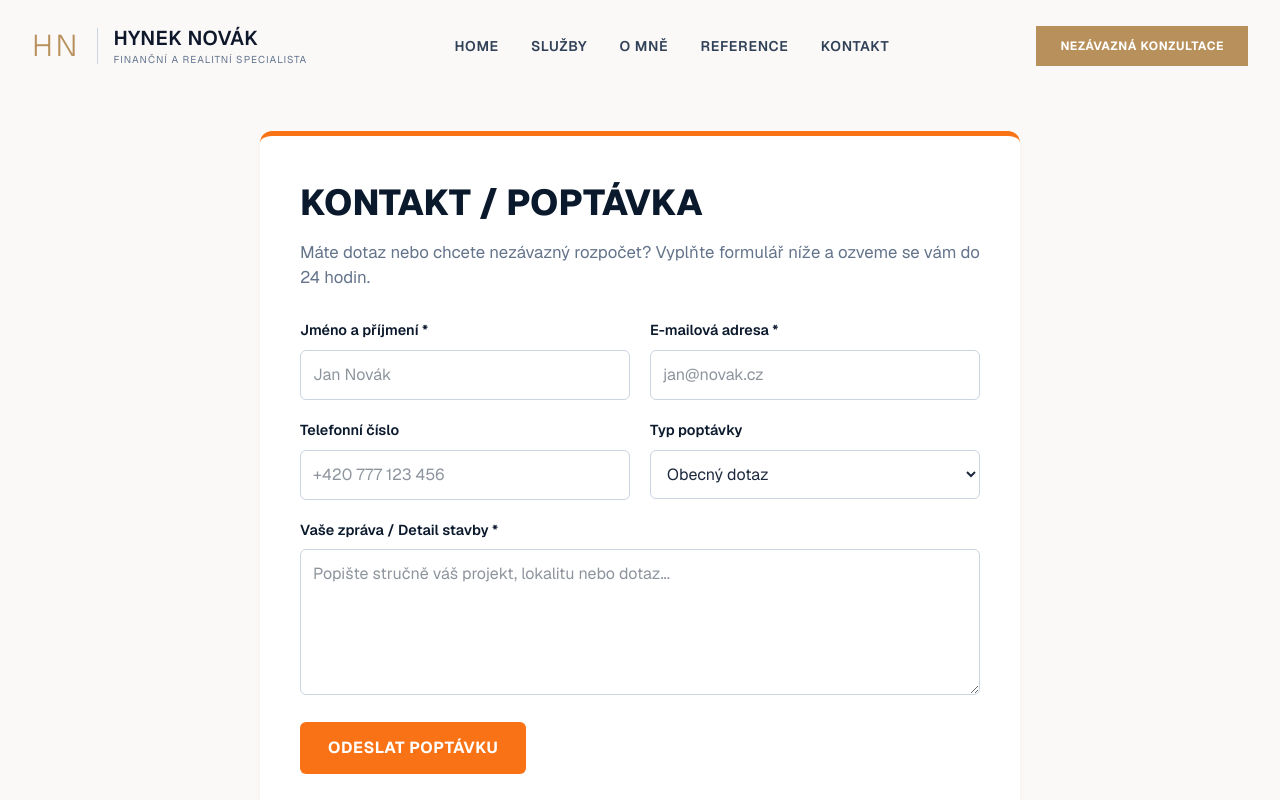
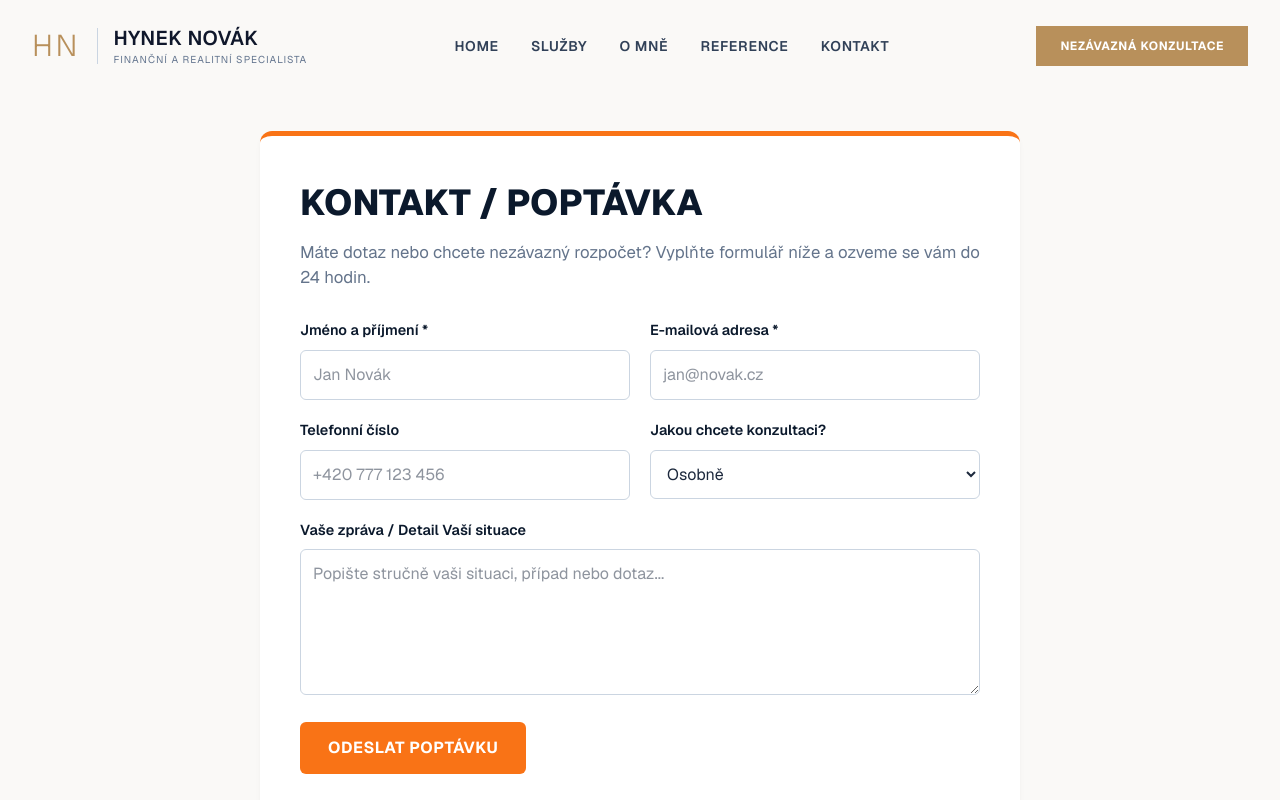
Before and after one commit to DrSajmon/web-novak, a Next.js app in the folder web-finance/: page /poptavka in a window 1280 px wide. Shown: the top 800 px of the page. Built offline with nearby package versions, Linux system fonts and the light colour scheme.

Commit message:
Oprava odkazu na sluzbach a edit poptavky

```diff
--- a/web-finance/src/app/poptavka/page.tsx
+++ b/web-finance/src/app/poptavka/page.tsx
@@ -78,7 +78,7 @@ export default function KontaktPage() {
         {/* POKUD JE ODESLÁNO, ZOBRAZÍ SE DĚKOVNÁ HLÁŠKA */}
         {odeslano ? (
           <div style={{ backgroundColor: '#f0fdf4', border: '1px solid #bbf7d0', color: '#166534', padding: '25px', borderRadius: '8px', textAlign: 'center' }}>
-            <h3 style={{ margin: '0 0 10px 0', fontSize: '1.3rem' }}>Děkujeme za vaši poptávku!</h3>
+            <h3 style={{ margin: '0 0 10px 0', fontSize: '1.3rem' }}>Děkujeme za váš zájem!</h3>
             <p style={{ margin: 0 }}>Formulář byl úspěšně odeslán. Co nejdříve se vám ozveme zpět.</p>
           </div>
         ) : (
@@ -136,7 +136,7 @@ export default function KontaktPage() {
 
               <div>
                 <label style={{ display: 'block', fontWeight: '600', marginBottom: '8px', color: '#0b192c', fontSize: '0.9rem' }}>
-                  Typ poptávky
+                  Jakou chcete konzultaci?
                 </label>
                 <select
                   name="sluzba"
@@ -144,10 +144,10 @@ export default function KontaktPage() {
                   onChange={handleChange}
                   style={{ width: '100%', padding: '12px', borderRadius: '6px', border: '1px solid #cbd5e1', fontSize: '1rem', backgroundColor: '#fff', boxSizing: 'border-box' }}
                 >
-                  <option value="Obecný dotaz">Obecný dotaz</option>
-                  <option value="Rodinné domy na klíč">Rodinné domy na klíč</option>
-                  <option value="Hrubé stavby & Základy">Hrubé stavby & Základy</option>
-                  <option value="Rekonstrukce & Zateplení">Rekonstrukce & Zateplení</option>
+                  <option value="Obecný dotaz">Osobně</option>
+                  <option value="Rodinné domy na klíč">Telefonicky</option>
+                  <option value="Hrubé stavby & Základy">Google meet</option>
+                  <option value="Rekonstrukce & Zateplení">Zoom</option>
                 </select>
               </div>
             </div>
@@ -155,7 +155,7 @@ export default function KontaktPage() {
             {/* ŘÁDEK 3: Textová zpráva */}
             <div>
               <label style={{ display: 'block', fontWeight: '600', marginBottom: '8px', color: '#0b192c', fontSize: '0.9rem' }}>
-                Vaše zpráva / Detail stavby *
+                Vaše zpráva / Detail Vaší situace
               </label>
               <textarea
                 name="zprava"
@@ -163,7 +163,7 @@ export default function KontaktPage() {
                 rows={5}
                 value={formData.zprava}
                 onChange={handleChange}
-                placeholder="Popište stručně váš projekt, lokalitu nebo dotaz..."
+                placeholder="Popište stručně vaši situaci, případ nebo dotaz..."
                 style={{ width: '100%', padding: '12px', borderRadius: '6px', border: '1px solid #cbd5e1', fontSize: '1rem', fontFamily: 'inherit', boxSizing: 'border-box' }}
               />
             </div>
--- a/web-finance/src/app/sluzby/page.tsx
+++ b/web-finance/src/app/sluzby/page.tsx
@@ -28,9 +28,11 @@ export default function SluzbyPage(){
           <Link href="/kontakt">KONTAKT</Link>
         </div>
 
-        <button className="hidden md:block bg-[#b8905b] text-white px-6 py-3 text-xs font-bold uppercase tracking-wider hover:bg-[#a07c4c] transition-colors">
-          Nezávazná konzultace
-        </button>
+        <Link href="/poptavka">
+          <button className="hidden md:block bg-[#b8905b] text-white px-6 py-3 text-xs font-bold uppercase tracking-wider hover:bg-[#a07c4c] transition-colors">
+            Nezávazná konzultace
+          </button>
+        </Link>
       </nav>
 
       <div style={{ backgroundColor: '#fff', padding: '40px', borderRadius: '12px', boxShadow: '0 4px 6px -1px rgba(0,0,0,0.05)', borderTop: '4px solid #d4af37' }}>
```
